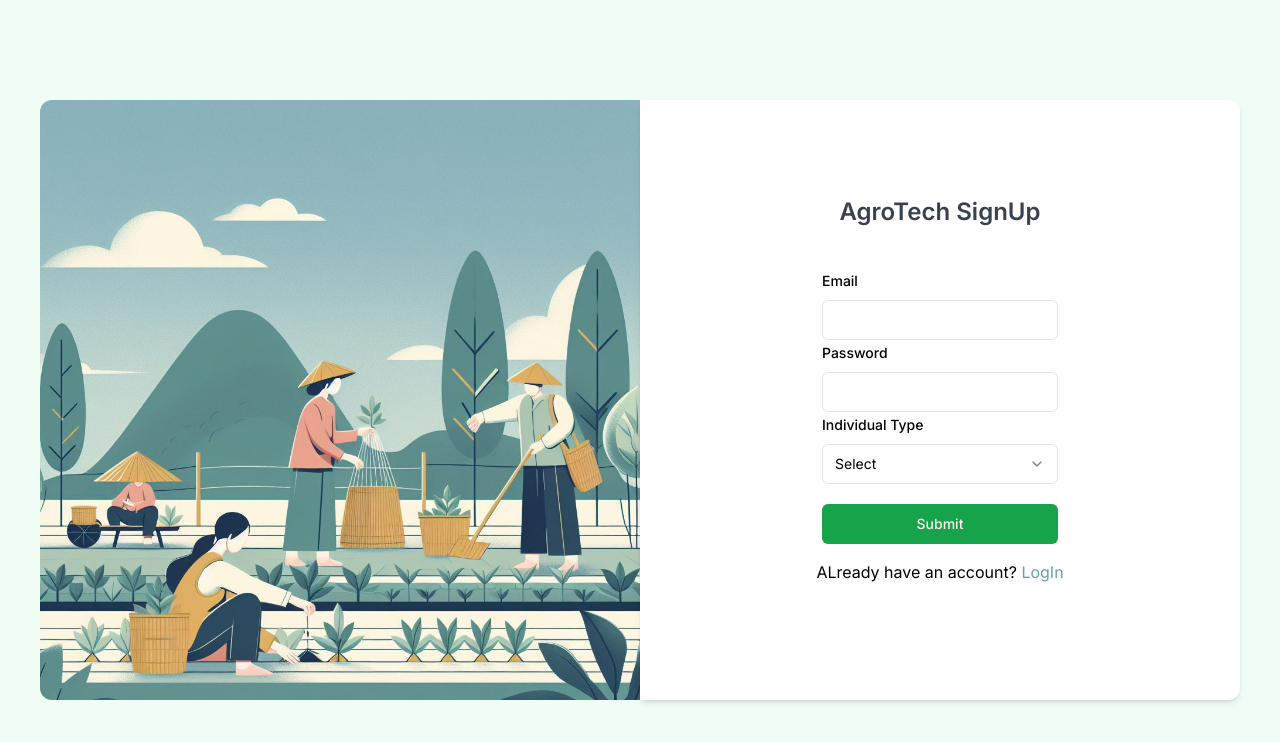
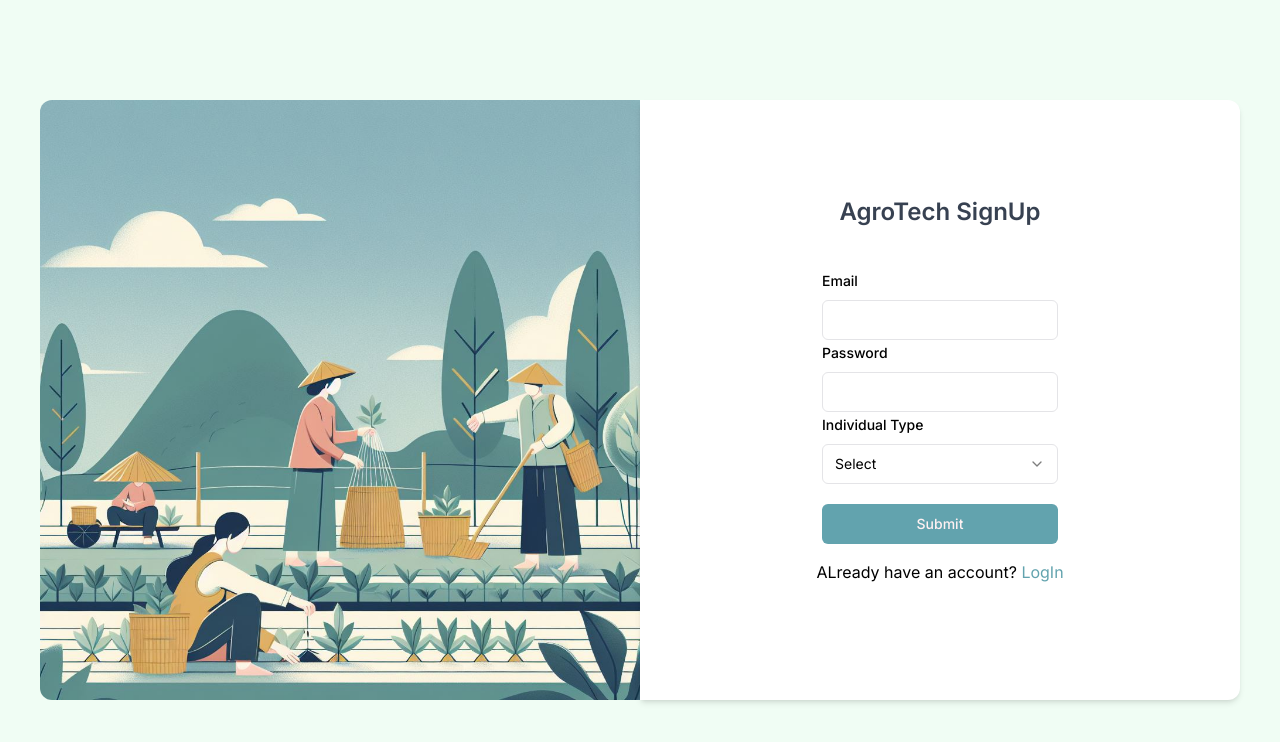
Before and after one commit to floor2hq/agro-client, a Next.js app: page /signup in a window 1280 px wide. Shown: the top 742 px of the page. Built offline with nearby package versions, Linux system fonts and the light colour scheme.

Commit message:
Update button styles in page.tsx and signup/page.tsx

```diff
--- a/src/app/page.tsx
+++ b/src/app/page.tsx
@@ -52,7 +52,7 @@ export default function HomePage() {
           </div>
           <div className="mt-6">
             <Button
-              className="w-full py-2 px-4 text-center bg-[#62a3ae] rounded-md text-white text-sm hover:bg-green-600"
+              className="w-full py-2 px-4 text-center bg-[#62a3ae] rounded-md text-white text-sm hover:bg-[#4a7b84]"
               type="submit"
             >
               Login
--- a/src/app/signup/page.tsx
+++ b/src/app/signup/page.tsx
@@ -123,7 +123,9 @@ export default function SignUp() {
                 )}
               />
             </div>
-            <Button type="submit">Submit</Button>
+            <Button type="submit" className="hover:bg-[#4a7b84] bg-[#62a3ae]">
+              Submit
+            </Button>
           </form>
         </Form>
         <p className="mb-auto mt-4 text-center">
```
